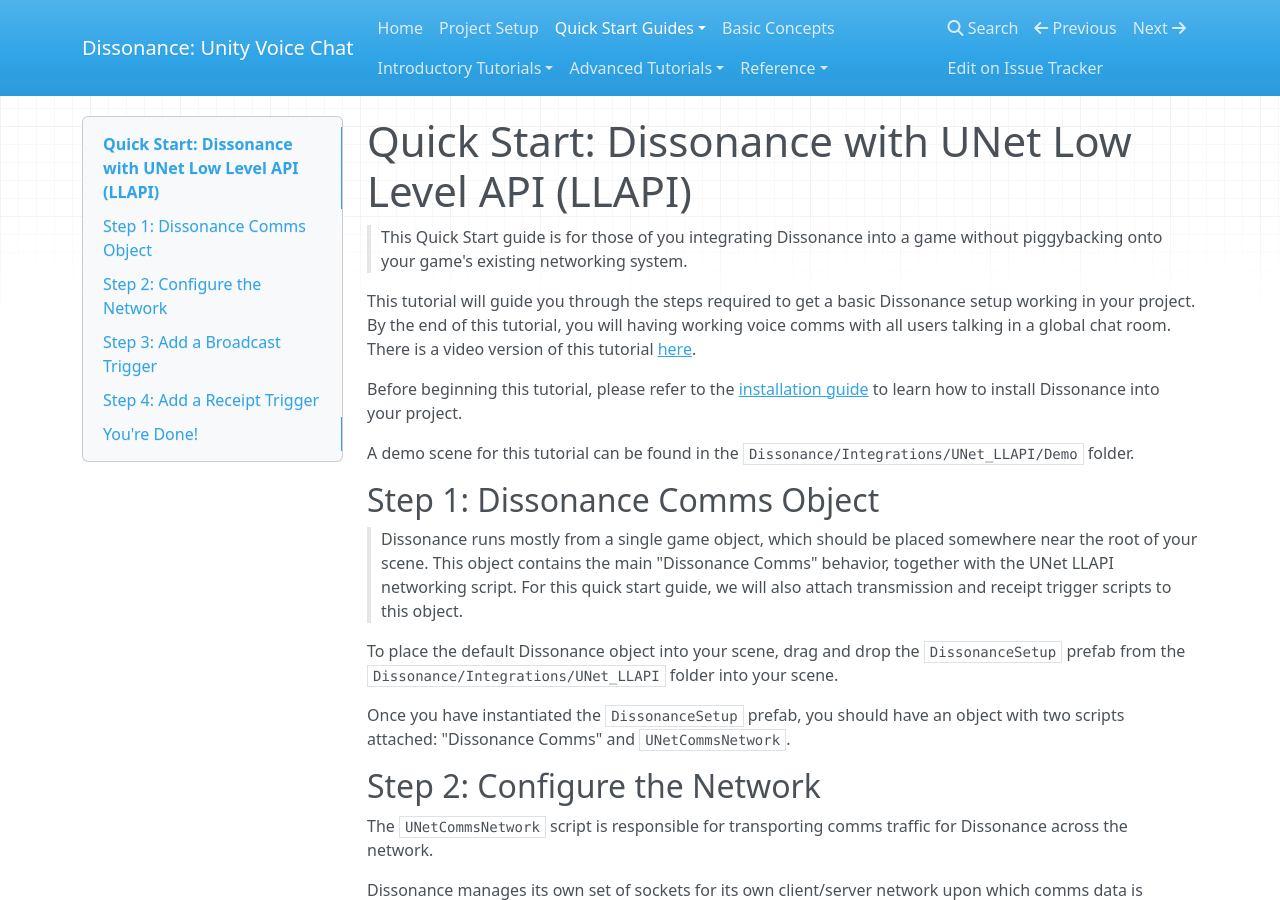
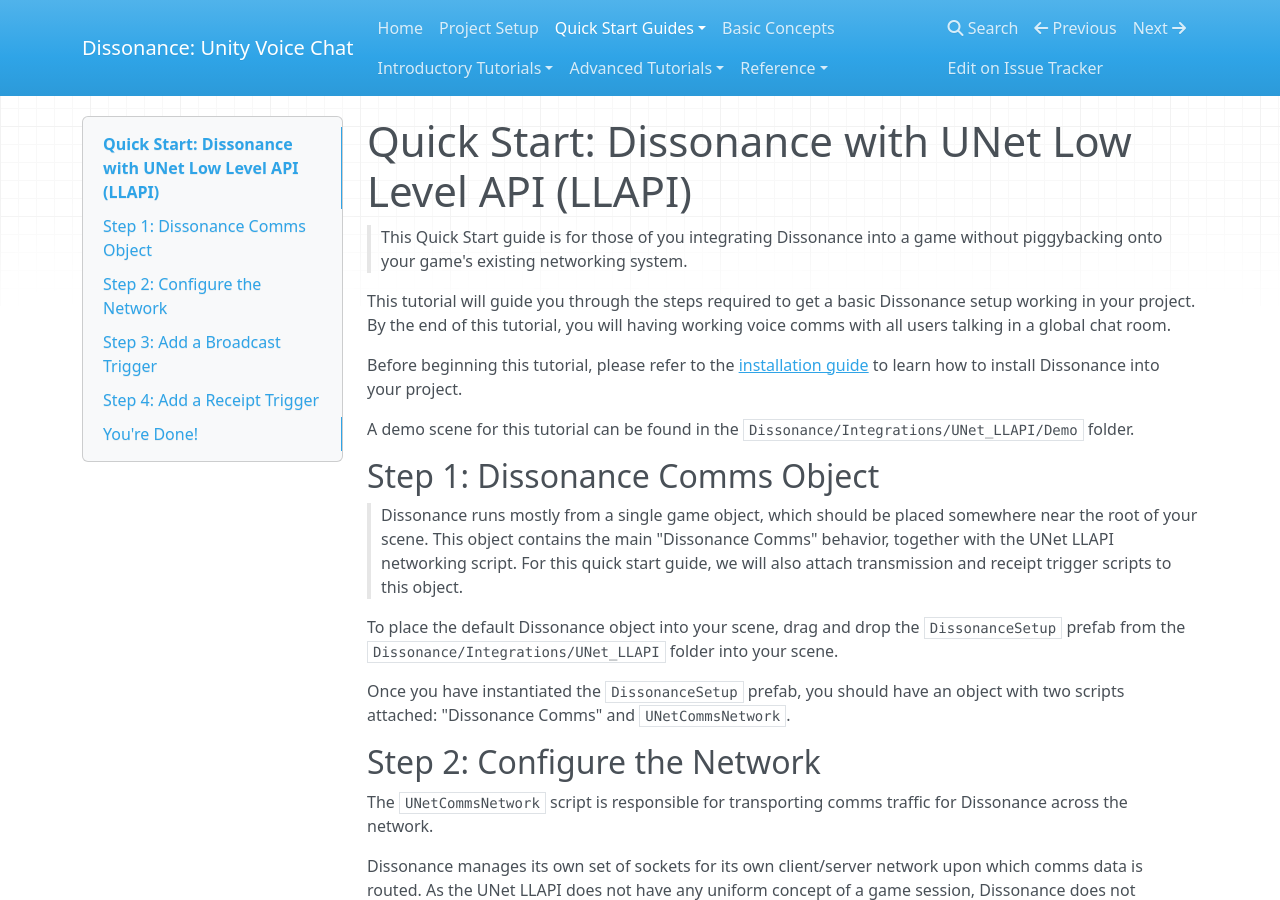
Before and after one commit to Placeholder-Software/Dissonance, an MkDocs documentation site: the page built from docs/Basics/Quick-Start-UNet-LLAPI.md, in a window 1280 px wide and 900 px high. Built offline with MkDocs 1.6.1, drawn with Linux system fonts in a browser that asks for light colours; nearby versions of some CDN libraries; old or Windows-style settings are respelled for this version of MkDocs.

```diff
--- a/docs/Basics/Quick-Start-UNet-LLAPI.md
+++ b/docs/Basics/Quick-Start-UNet-LLAPI.md
@@ -2,7 +2,7 @@
 
 > This Quick Start guide is for those of you integrating Dissonance into a game without piggybacking onto your game's existing networking system.
 
-This tutorial will guide you through the steps required to get a basic Dissonance setup working in your project. By the end of this tutorial, you will having working voice comms with all users talking in a global chat room. There is a video version of this tutorial [here](TODO).
+This tutorial will guide you through the steps required to get a basic Dissonance setup working in your project. By the end of this tutorial, you will having working voice comms with all users talking in a global chat room.
 
 Before beginning this tutorial, please refer to the [installation guide](/Basics/Getting-Started) to learn how to install Dissonance into your project.
 
```
Also changed, not shown: docs/Basics/Quick-Start-Forge.md (+1 -1 lines), docs/Basics/Quick-Start-Photon.md (+1 -1 lines), docs/Basics/Quick-Start-UNet-HLAPI.md (+1 -1 lines).
